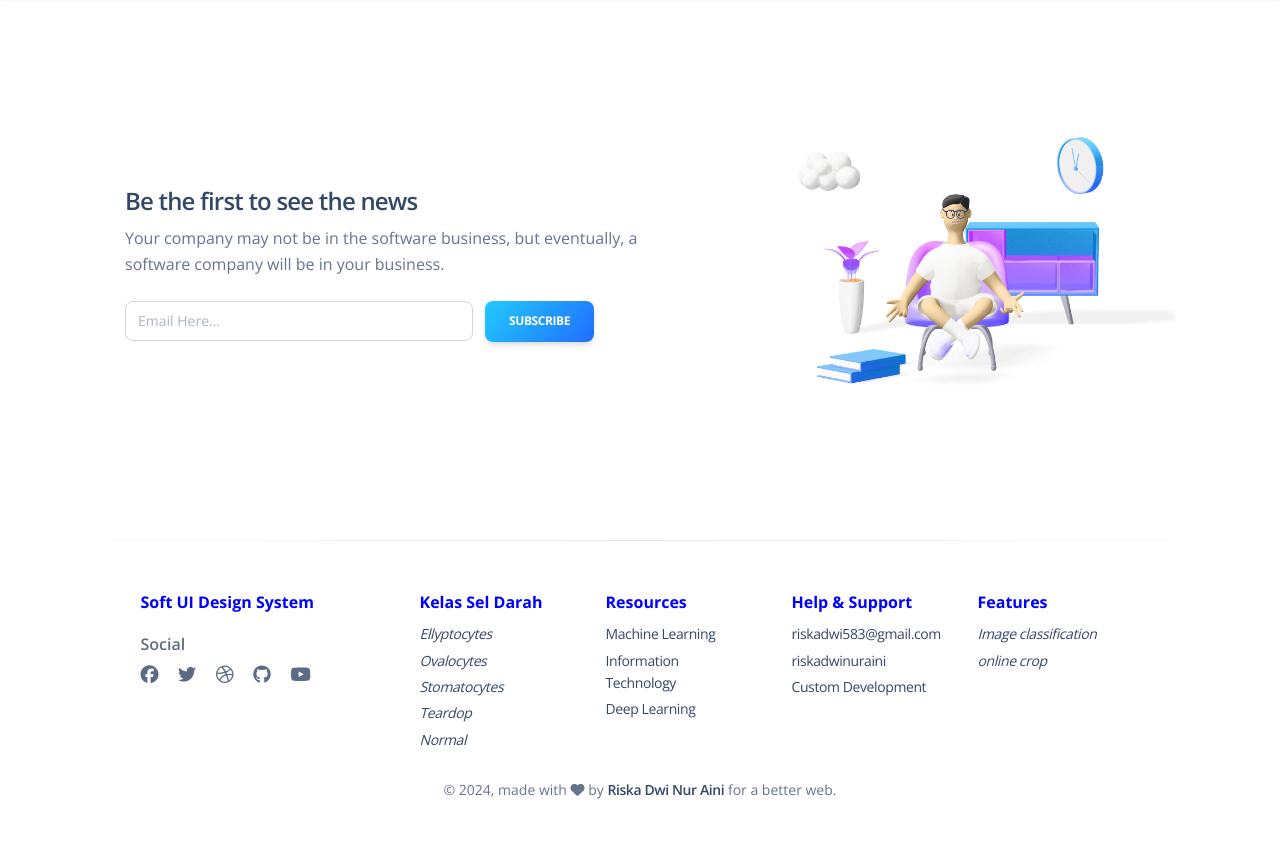
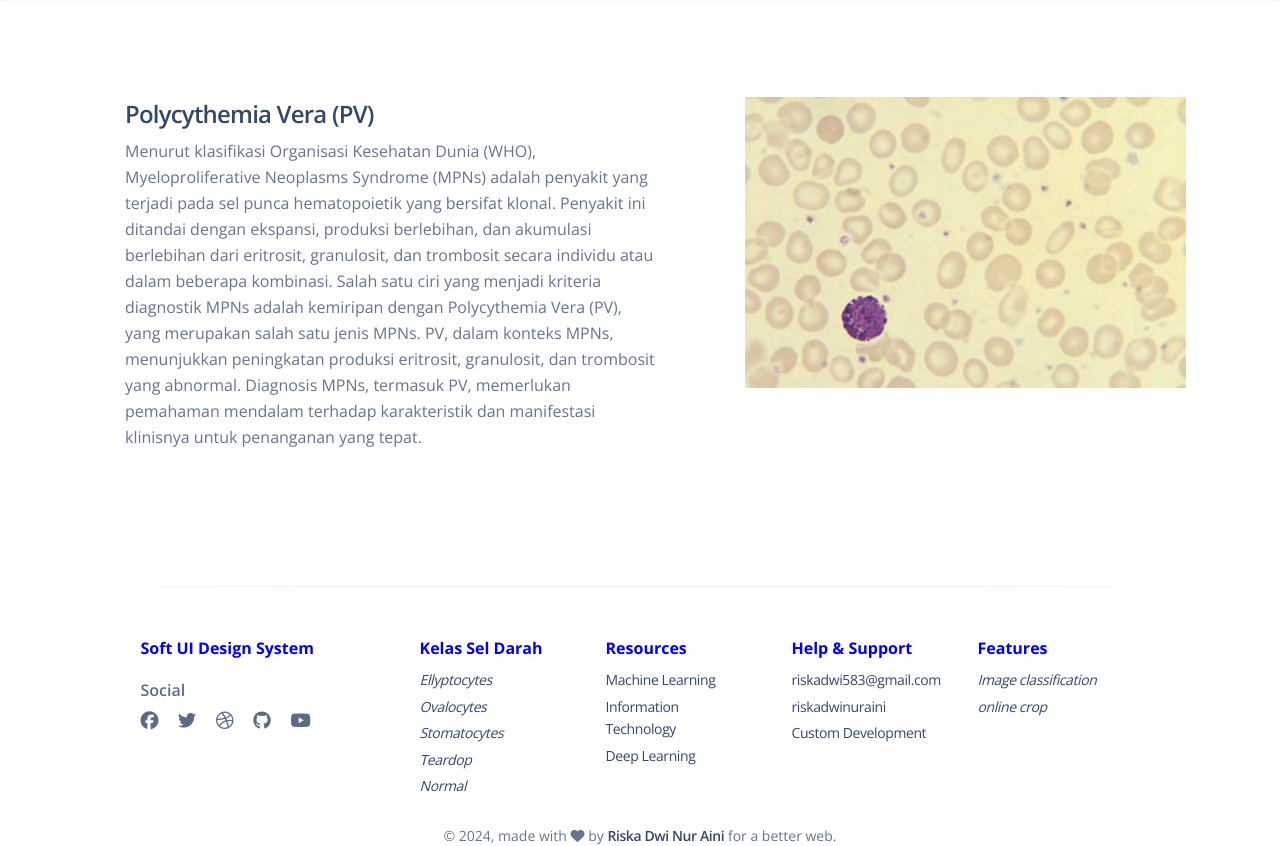
Before and after one commit to riskadwinuraini/classification-blood-app, a Flask app: page / in a window 1280 px wide; the page is wider, and only the part inside the window is pictured. Shown: the part 2145-2991 px from the top of that part. Before the commit the page ends 2944 px from the top of that part, so only its background shows below. Run offline with Flask 3, Linux system fonts and the light colour scheme; some libraries are stand-ins or nearby versions.

Commit message:
up info PV

```diff
--- a/app/templates/welcome.html
+++ b/app/templates/welcome.html
@@ -360,27 +360,21 @@
     <div class="container">
         <div class="row">
             <div class="col-md-6 m-auto">
-                <h4>Be the first to see the news</h4>
+                <h4>Polycythemia Vera (PV)</h4>
                 <p class="mb-4">
-                    Your company may not be in the software business,
-                    but eventually, a software company will be in your business.
+                    Menurut klasifikasi Organisasi Kesehatan Dunia (WHO), Myeloproliferative Neoplasms Syndrome (MPNs) adalah penyakit yang
+                    terjadi pada sel punca hematopoietik yang bersifat klonal. Penyakit ini ditandai dengan ekspansi, produksi berlebihan,
+                    dan akumulasi berlebihan dari eritrosit, granulosit, dan trombosit secara individu atau dalam beberapa kombinasi. Salah
+                    satu ciri yang menjadi kriteria diagnostik MPNs adalah kemiripan dengan Polycythemia Vera (PV), yang merupakan salah
+                    satu jenis MPNs. PV, dalam konteks MPNs, menunjukkan peningkatan produksi eritrosit, granulosit, dan trombosit yang
+                    abnormal. Diagnosis MPNs, termasuk PV, memerlukan pemahaman mendalam terhadap karakteristik dan manifestasi klinisnya
+                    untuk penanganan yang tepat.
                 </p>
-                <div class="row">
-                    <div class="col-8">
-                        <div class="input-group">
-                            <input type="text" class="form-control mb-sm-0" placeholder="Email Here...">
-                        </div>
-                    </div>
-                    <div class="col-4 ps-0">
-                        <button type="button"
-                            class="btn bg-gradient-info mb-0 h-100 position-relative z-index-2">Subscribe</button>
-                    </div>
-                </div>
             </div>
             <div class="col-md-5 ms-auto">
                 <div class="position-relative">
                     <img class="max-width-50 w-100 position-relative z-index-2"
-                        src="../../static/img/illustrations/sign-up.png" alt="image">
+                        src="../../static/img/PV.png" alt="image">
                 </div>
             </div>
         </div>
```
